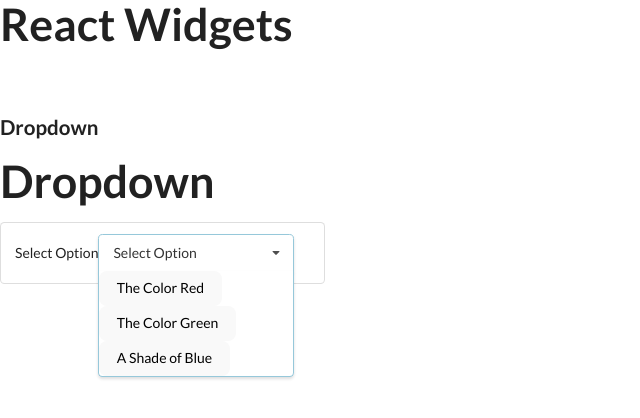
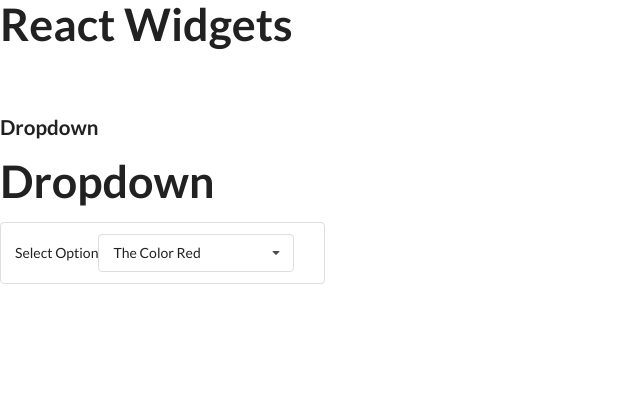
Before and after one commit to Milopadma/reactcourse, a React (Vite) app in the folder react-course-5/: page / in a window 1280 px wide. Shown: the top 418 px of the page, without its empty margins (0-640 px from the left). Built offline with nearby package versions, Linux system fonts and the light colour scheme.

Commit message:
functional dropdown with useState

```diff
--- a/react-course-5/src/App.jsx
+++ b/react-course-5/src/App.jsx
@@ -1,6 +1,7 @@
 import Accordion from "./components/Accordion";
 import Search from "./components/Search";
 import Dropdown from "./components/Dropdown";
+import { useState } from "react";
 
 const items = [
   {
@@ -32,6 +33,8 @@ const options = [
   },
 ];
 function App() {
+  const [selected, setSelected] = useState(options[0]); //for dropdown
+
   return (
     <div className="App">
       <h1>React Widgets</h1>
@@ -41,7 +44,7 @@ function App() {
       {/* <h3>Wikipedia Search</h3>
       <Search /> */}
       <h3>Dropdown</h3>
-      <Dropdown options={options} />
+      <Dropdown selected={selected} onSelectedChange={setSelected} options={options} />
     </div>
   );
 }
--- a/react-course-5/src/components/Dropdown.jsx
+++ b/react-course-5/src/components/Dropdown.jsx
@@ -1,11 +1,17 @@
 import { useState } from "react";
 
-export default function Dropdown({ options }) {
-  const [Selection, setSelection] = useState(null);
+export default function Dropdown({ options, selected, onSelectedChange }) {
+  const [Open, setOpen] = useState(false);
+
   const renderedOptions = options.map((option) => {
+    //dont show currently selected option in the dropdown
+    if (option.value === selected.value) {
+      return null;
+    }
+    //show the options in the dropdown
     return (
       <div key={option.label}>
-        <button>{option.label}</button>
+        <button onClick={() => onSelectedChange(option)}>{option.label}</button>
       </div>
     );
   });
@@ -16,10 +22,15 @@ export default function Dropdown({ options }) {
       <div className="ui selection dropdown">
         <div className="field"></div>
         <label className="label">Select Option</label>
-        <div className="ui selection dropdown visible active">
+        <div
+          onClick={() => setOpen(!Open)} //reverse the open state
+          className={`ui selection dropdown ${Open ? "visible active" : ""}`} //show the dropdown if open is true
+        >
           <i className="dropdown icon"></i>
-          <div className="text">Select Option</div>
-          <div className="menu visible transition">{renderedOptions}</div>
+          <div className="text">{selected.label}</div>
+          <div className={`menu ${Open ? "visible transition" : ""}`}>
+            {renderedOptions}
+          </div>
         </div>
       </div>
     </div>
```
